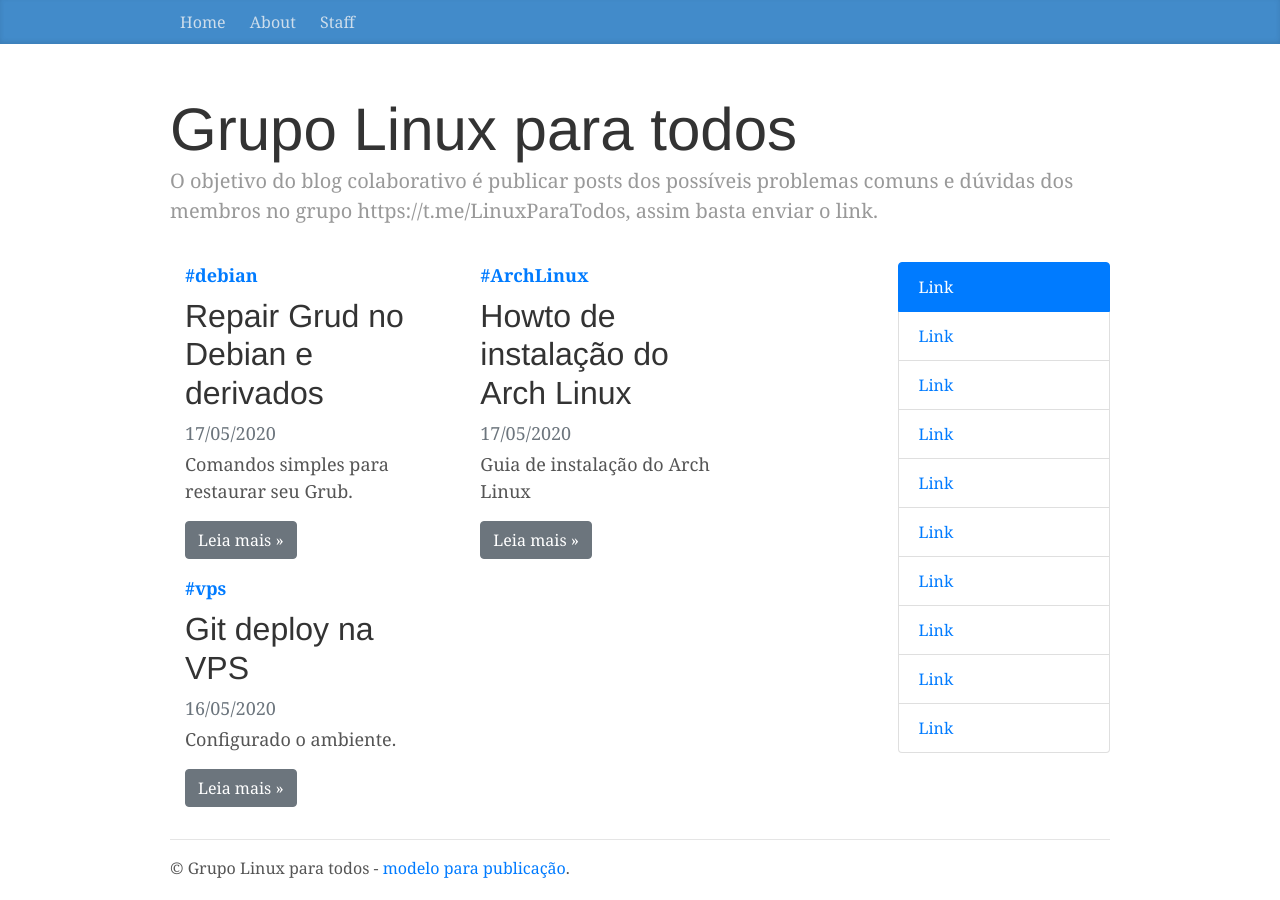
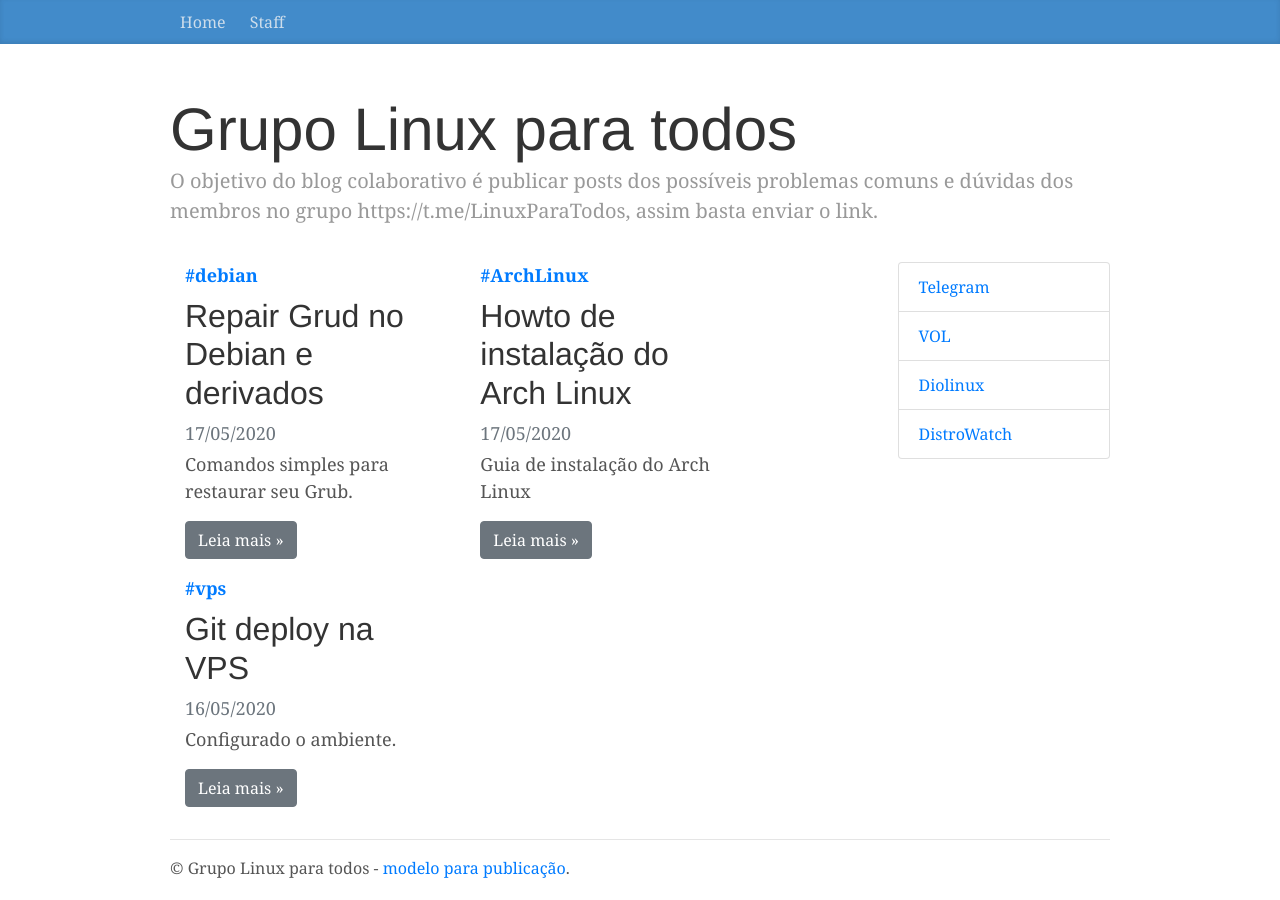
Before and after one commit to GrupoLinux/grupolinux.github.io, a Jekyll site: the page built from index.html, in a window 1280 px wide. Built offline with Jekyll 4.4.1, drawn with Linux system fonts in a browser that asks for light colours.

Commit message:
links
Signed-off-by: Henry Jr <hmjsite@gmail.com>

```diff
--- a/_data/nav.yml
+++ b/_data/nav.yml
@@ -1,6 +1,4 @@
 - name: Home
   link: /
-- name: About
-  link: /about.html
 - name: Staff
   link: /staff.html
--- a/_includes/links.html
+++ b/_includes/links.html
@@ -1,12 +1,4 @@
     <div class="list-group">
-        <a href="#" class="list-group-item active">Link</a>
-        <a href="#" class="list-group-item">Link</a>
-        <a href="#" class="list-group-item">Link</a>
-        <a href="#" class="list-group-item">Link</a>
-        <a href="#" class="list-group-item">Link</a>
-        <a href="#" class="list-group-item">Link</a>
-        <a href="#" class="list-group-item">Link</a>
-        <a href="#" class="list-group-item">Link</a>
-        <a href="#" class="list-group-item">Link</a>
-        <a href="#" class="list-group-item">Link</a>
+            {% for item in site.data.links %}
+            <a class="list-group-item" href="{{ item.link }}">{{ item.name }}</a>{% endfor %}
     </div>
```
Also changed, not shown: _data/links.yml (added, +8 -0 lines).
